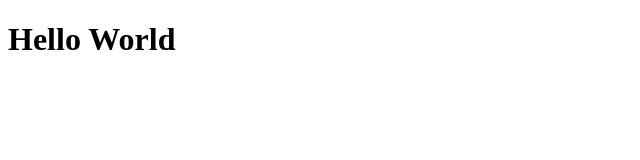
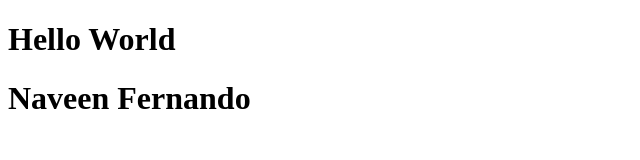
Before and after one commit to fwnaveen14/skillshare1, a plain HTML site: page index.html in a window 1280 px wide. Shown: the whole page, without its empty margins (0-640 px from the left). Drawn offline with Linux system fonts and the light colour scheme.

Commit message:
first branch commit

```diff
--- a/index.html
+++ b/index.html
@@ -7,5 +7,6 @@
 </head>
 <body>
     <h1>Hello World</h1>
+    <h1>Naveen Fernando</h1>
 </body>
 </html>
```
